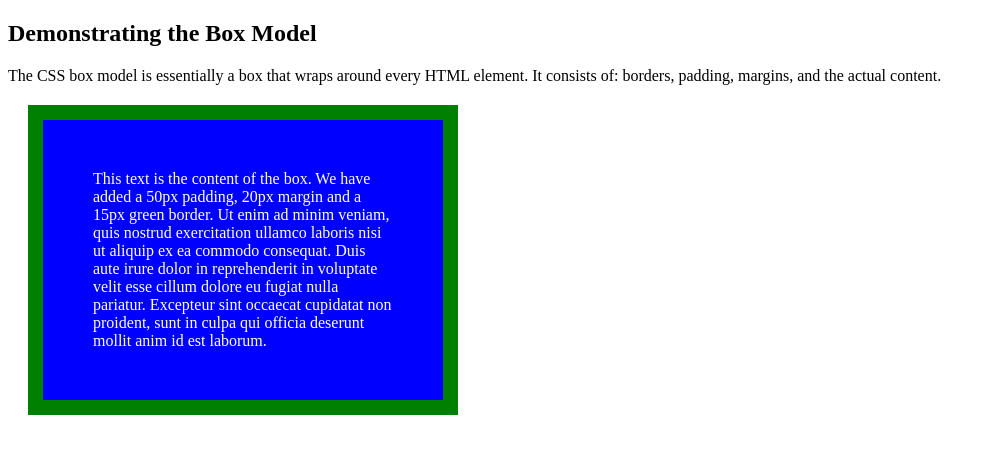
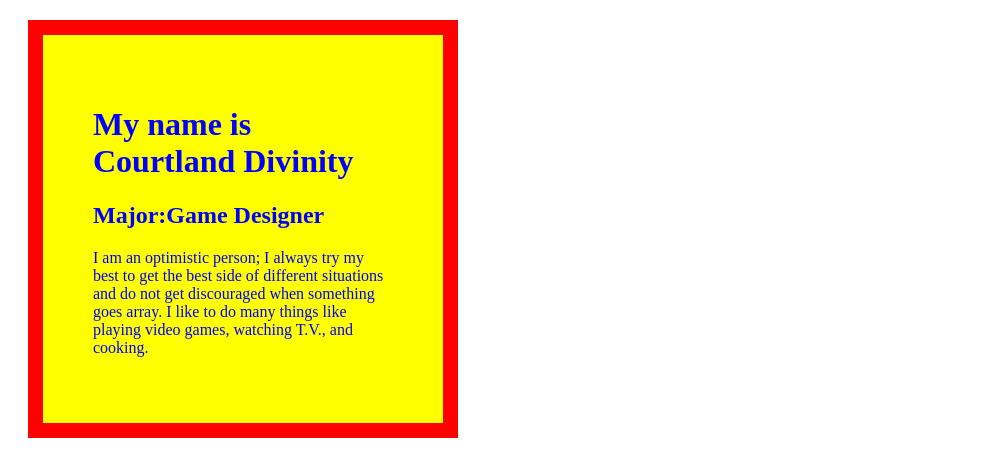
Before and after one commit to cdivinity/ITMD441, a plain HTML site: page lab 1.html in a window 1280 px wide. Shown: the whole page, without its empty margins (0-991 px from the left). Drawn offline with Linux system fonts and the light colour scheme.

Commit message:
add color

```diff
--- a/New Text Document (2).css
+++ b/New Text Document (2).css
@@ -1,8 +1,8 @@
 div {
-  background-color: blue;
+  background-color: yellow;
   width: 300px;
-  border: 15px solid green;
+  border: 15px solid red;
   padding: 50px;
   margin: 20px;
-  color: white;
+  color: blue;
 }
--- a/lab 1.html
+++ b/lab 1.html
@@ -1,25 +1,20 @@
 <!DOCTYPE html>
 <html>
 <head>
-<style>
-div {
-  background-color: blue;
-  width: 300px;
-  border: 15px solid green;
-  padding: 50px;
-  margin: 20px;
-  color: white;
-}
-
-</style>
+    <meta charset="utf-8">
+    <title>Basic JavaScript Event Handling and DOM</title>
+    <link rel="stylesheet" href="New Text Document (2).css">
 </head>
 <body>
 
-<h2>Demonstrating the Box Model</h2>
 
-<p>The CSS box model is essentially a box that wraps around every HTML element. It consists of: borders, padding, margins, and the actual content.</p>
+<div>
+    <h1>My name is Courtland Divinity</h1>
+    <h2>Major:Game Designer</h2>
+    <p>I am an optimistic person; I always try my best to get the best side of different situations and do not get discouraged when
+        something goes array. I like to do many things like playing video games, watching T.V., and cooking.</p>
+</div>
 
-<div>This text is the content of the box. We have added a 50px padding, 20px margin and a 15px green border. Ut enim ad minim veniam, quis nostrud exercitation ullamco laboris nisi ut aliquip ex ea commodo consequat. Duis aute irure dolor in reprehenderit in voluptate velit esse cillum dolore eu fugiat nulla pariatur. Excepteur sint occaecat cupidatat non proident, sunt in culpa qui officia deserunt mollit anim id est laborum.</div>
 
 </body>
 </html>
```
